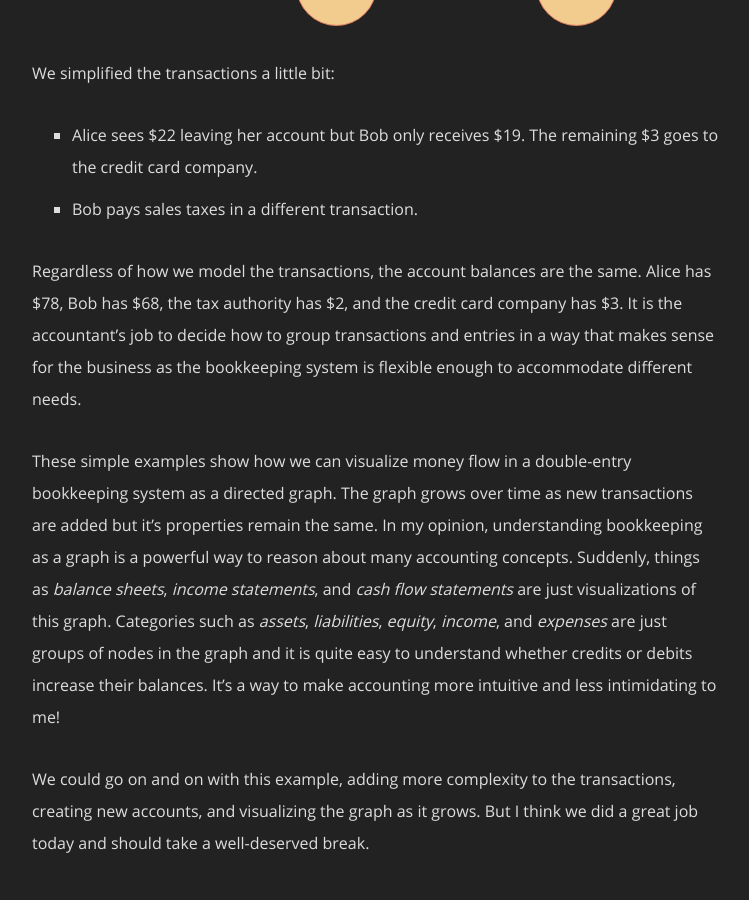
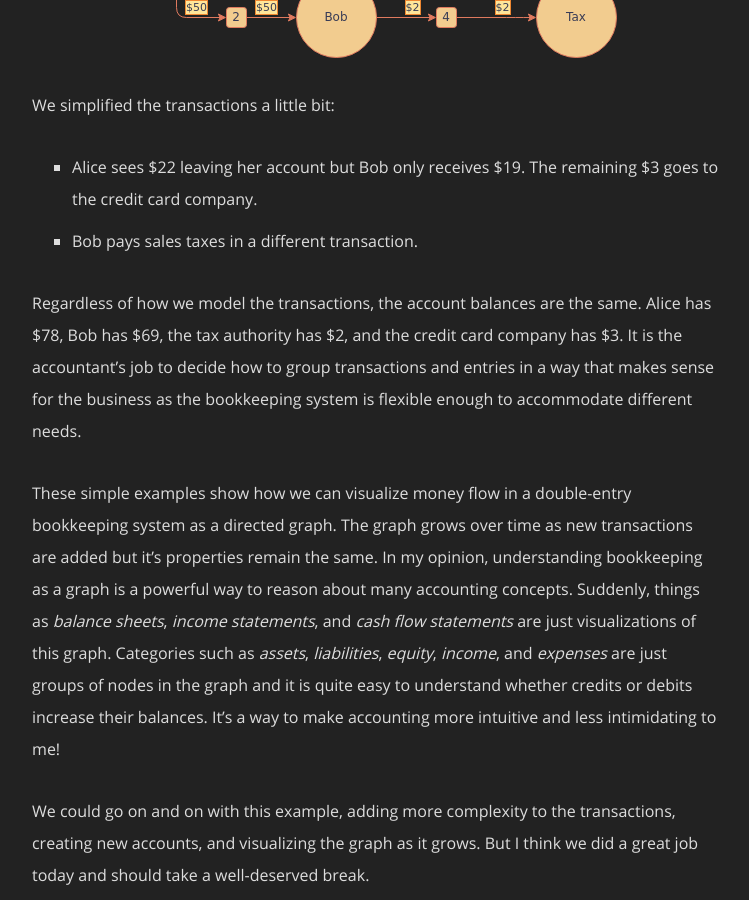
Before and after one commit to matheusportela/matheusportela.github.io, a Jekyll site: the page built from _posts/2024-04-08-double-entry-bookkeeping-as-a-graph.md, in a window 1280 px wide and 900 px high, scrolled down 19060 px. Shown: the whole window, without its empty margins (264-1013 px from the left). Built offline with Jekyll 4.4.1, drawn with Linux system fonts in a browser that asks for light colours; some web fonts are replaced; some of the changed text lies outside the part shown.

Commit message:
Update article

```diff
--- a/_posts/2024-04-08-double-entry-bookkeeping-as-a-graph.md
+++ b/_posts/2024-04-08-double-entry-bookkeeping-as-a-graph.md
@@ -449,7 +449,7 @@
 - Alice sees $22 leaving her account but Bob only receives $19. The remaining $3 goes to the credit card company.
 - Bob pays sales taxes in a different transaction.
 
-Regardless of how we model the transactions, the account balances are the same. Alice has $78, Bob has $68, the tax authority has $2, and the credit card company has $3. It is the accountant's job to decide how to group transactions and entries in a way that makes sense for the business as the bookkeeping system is flexible enough to accommodate different needs.
+Regardless of how we model the transactions, the account balances are the same. Alice has $78, Bob has $69, the tax authority has $2, and the credit card company has $3. It is the accountant's job to decide how to group transactions and entries in a way that makes sense for the business as the bookkeeping system is flexible enough to accommodate different needs.
 
 These simple examples show how we can visualize money flow in a double-entry bookkeeping system as a directed graph. The graph grows over time as new transactions are added but it's properties remain the same. In my opinion, understanding bookkeeping as a graph is a powerful way to reason about many accounting concepts. Suddenly, things as _balance sheets_, _income statements_, and _cash flow statements_ are just visualizations of this graph. Categories such as _assets_, _liabilities_, _equity_, _income_, and _expenses_ are just groups of nodes in the graph and it is quite easy to understand whether credits or debits increase their balances. It's a way to make accounting more intuitive and less intimidating to me!
 
```
Also changed, not shown: other parts of _posts/2024-04-08-double-entry-bookkeeping-as-a-graph.md (+1 -1 lines).
